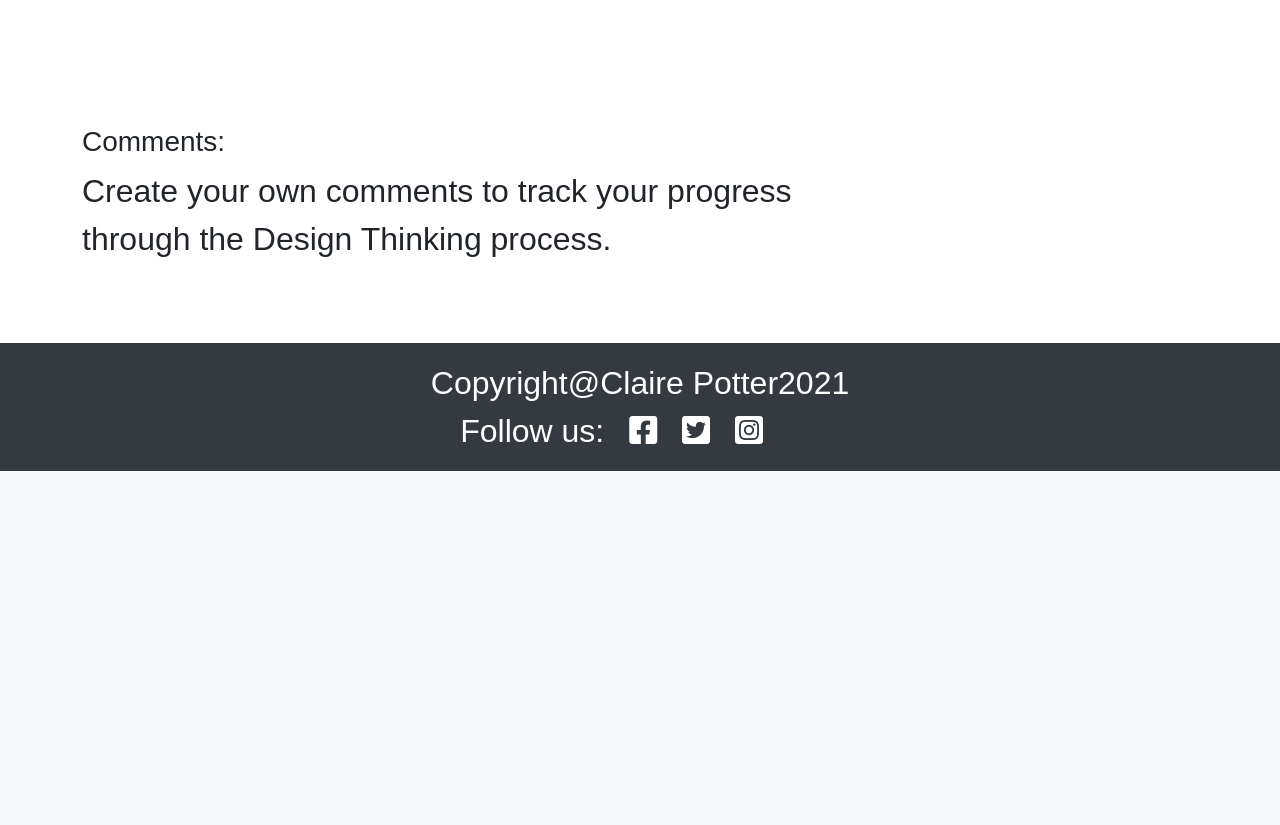
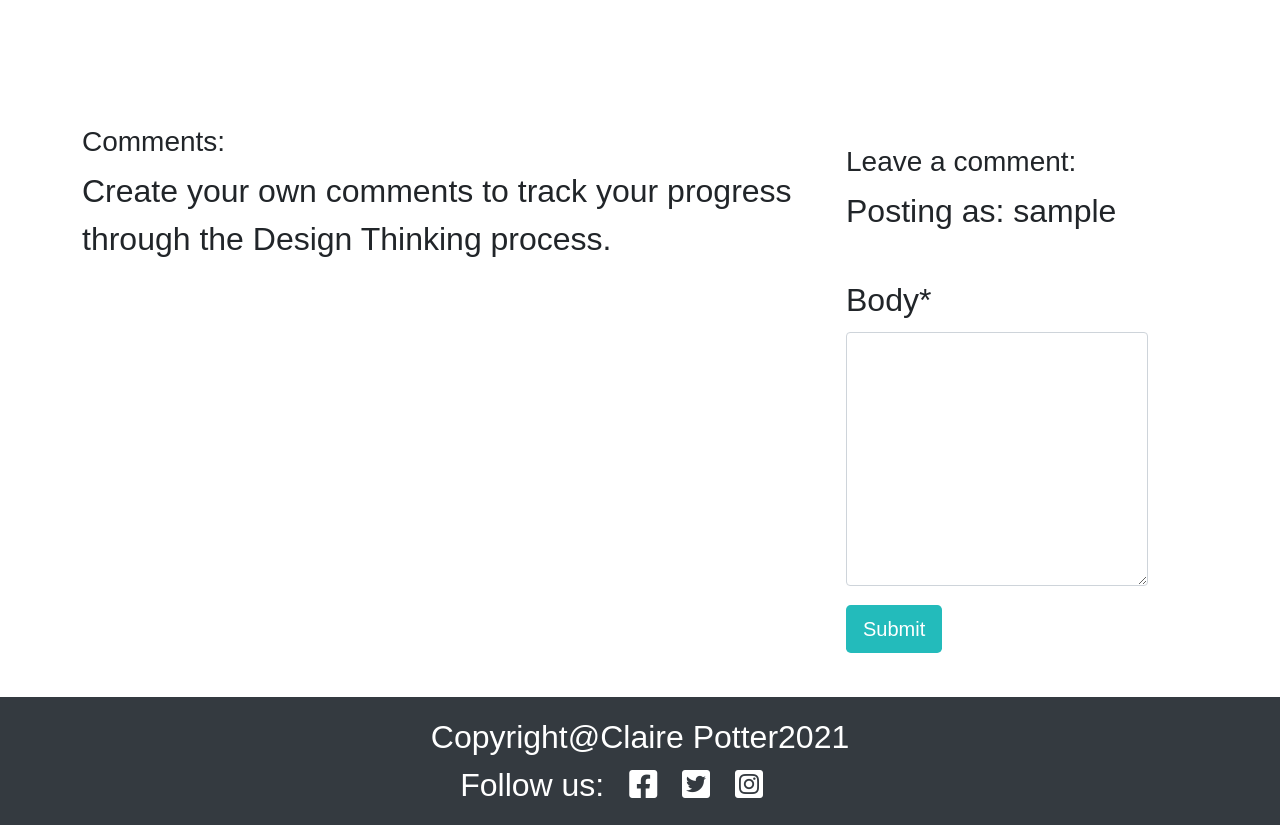
Before and after one commit to Claire-Potter/Full-Stack-Project-3, a Django app: template templates/step_detail.html in a window 1280 px wide. Shown: the part 805-1630 px from the top of the page. Before the commit the page ends 1276 px from the top, so only its background shows below. Run offline with Django 3.2, Linux system fonts and the light colour scheme; the template is opened without the code that fills it: values that come from a table or form of the project are taken from there, others are empty; the visitor is signed in with stand-in values (Sample User, id 1); some libraries are stand-ins or nearby versions; some web fonts are replaced.

Commit message:
Add form to capture comment

```diff
--- /dev/null
+++ b/dezignprocess/forms.py
@@ -0,0 +1,8 @@
+from .models import Comment
+from django import forms
+
+
+class CommentForm(forms.ModelForm):
+    class Meta:
+        model = Comment
+        fields = ('body',)
--- a/dezignprocess/views.py
+++ b/dezignprocess/views.py
@@ -1,6 +1,7 @@
 from django.shortcuts import render, get_object_or_404
 from django.views import generic, View
 from .models import Step
+from .forms import CommentForm
 
 
 class StepList(generic.ListView):
@@ -46,5 +47,6 @@ class StepDetail(View):
             {
                 "step": step,
                 "comments": comments,
+                "comment_form": CommentForm()
             },
         )
--- a/requirements.txt
+++ b/requirements.txt
@@ -4,6 +4,7 @@ dj-database-url==0.5.0
 dj3-cloudinary-storage==0.0.6
 Django==3.2.9
 django-allauth==0.45.0
+django-crispy-forms==1.13.0
 gunicorn==20.1.0
 oauthlib==3.1.1
 psycopg2==2.9.1
--- a/templates/step_detail.html
+++ b/templates/step_detail.html
@@ -1,4 +1,6 @@
 {% extends 'base.html' %} {% block content %}
+
+{% load crispy_forms_tags %}
 
 <div class="masthead">
     <div class="container">
@@ -112,6 +114,16 @@
             <div class="col-md-4 card mb-4  mt-3 ">
                 <div class="card-body">
                     <!-- For later -->
+                    {% if user.is_authenticated %}
+
+                    <h3>Leave a comment:</h3>
+                    <p>Posting as: {{ user.username }}</p>
+                    <form method="post" style="margin-top: 1.3em;">
+                        {{ comment_form | crispy }}
+                        {% csrf_token %}
+                        <button type="submit" class="btn btn-signup btn-lg">Submit</button>
+                    </form>
+                    {% endif %}
                 </div>
             </div>
         </div>
--- a/xperiencedezignwiz/settings.py
+++ b/xperiencedezignwiz/settings.py
@@ -47,6 +47,7 @@ INSTALLED_APPS = [
     'allauth',
     'allauth.account',
     'allauth.socialaccount',
+    'crispy_forms',
     'dezignprocess',
 ]
 
@@ -55,7 +56,7 @@ SITE_ID = 1
 LOGIN_REDIRECT_URL = '/'
 LOGOUT_REDIRECT_URL = '/'
 
-
+CRISPY_TEMPLATE_PACK = 'bootstrap4'
 
 MIDDLEWARE = [
     'django.middleware.security.SecurityMiddleware',
```
